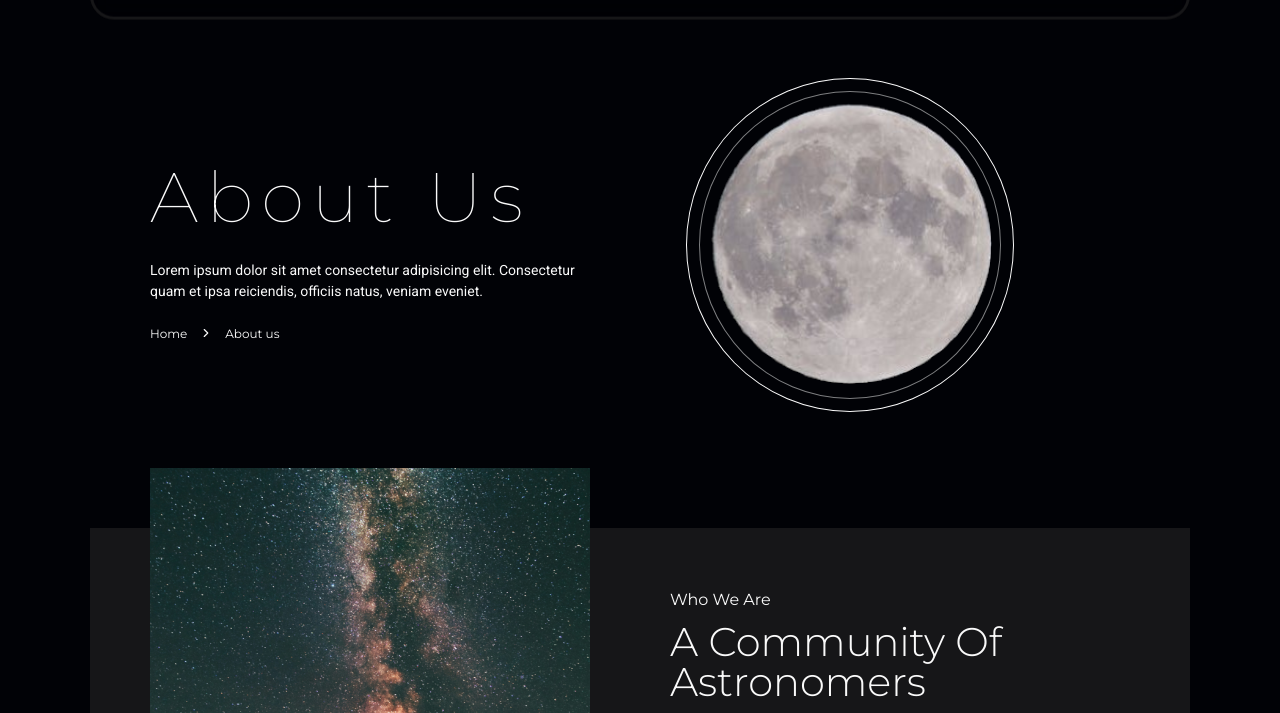
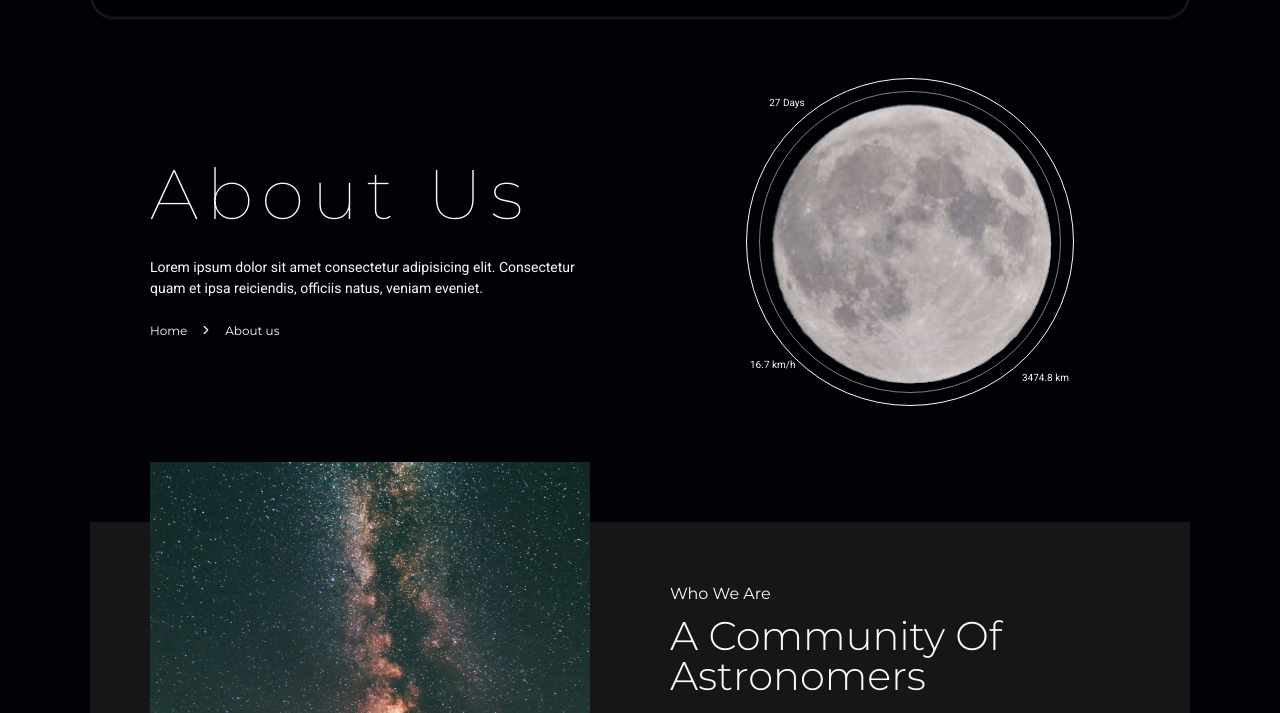
Before and after one commit to SofiaCantalupi/astron-website, a plain HTML site: page index.html in a window 1280 px wide. Shown: the part 71-784 px from the top of the page. Drawn offline with Linux system fonts and the light colour scheme.

Commit message:
add data to moon image

```diff
--- a/css/style.css
+++ b/css/style.css
@@ -1,12 +1,5 @@
 @import url('https://fonts.googleapis.com/css2?family=Montserrat:ital,wght@0,100..900;1,100..900&family=Roboto:ital,wght@0,100..900;1,100..900&display=swap');
 
-/* color fondo #010206
-
-Color sections gris #161618
-
-Color letras #FAFAFA
-
-*/
 
 :root {
   /* Fonts */
@@ -17,7 +10,7 @@ Color letras #FAFAFA
   --color-white: #FAFAFA;
   --color-black: #010206;
   --color-grey: #161618;
-  --color-yellow: rgb(198, 211, 5);
+  --color-yellow: rgb(176, 186, 23);
 
   --foreground: var(--color-white);
   --background: var(--color-black);
@@ -274,17 +267,20 @@ h2 {
 
   .hero__moon {
     display: flex;
+    align-items: center;
+    justify-content: center;
 
     .image-container {
       position: relative;
 
       .circle {
         position: absolute;
-        inset: -4px; /*toma todo el tamano de la caja*/
+        inset: -4px;
+        /*toma x el tamano de la caja*/
         border-radius: 50%;
         border: 1px solid var(--color-white);
 
-        &:before  {
+        &:before {
           content: '';
           position: absolute;
           inset: 12px;
@@ -296,11 +292,40 @@ h2 {
 
 
       img {
+        display: flex;
         width: 320px;
         height: auto;
         margin: auto;
         /* es lo mismo que usar justify-content y align-items center en hero__moon. Se puede aplicar porque el padre es flex, si el padre NO es flex solo se puede centrar horizontalmente  */
+
       }
+
+      .data {
+        position: absolute;
+        font-size: 10px;
+        transition: all 0.3s ease-in-out;
+
+        &.day {
+          top: 4%;
+          left: 6%;
+        }
+
+        &.km {
+          left: 85%;
+          top: 90%;
+        }
+
+        &.kmh {
+          top: 86%;
+        }
+      }
+
+      &:hover .data {
+        color: var(--color-yellow);
+        transform: scale(120%);
+      }
+
+
     }
 
   }
--- a/index.html
+++ b/index.html
@@ -75,12 +75,11 @@
                 <div class="image-container">
                     <img src="/images/luna-2.png" alt="Full moon photo">
                     <div class="circle">
-
                     </div>
+                    <span class="data day">27 Days</span>
+                    <span class="data km">3474.8 km</span>
+                    <span class="data kmh">16.7 km/h</span>
                 </div>
-                <!-- <p>27 Day</p>
-                <p>3474,8 km</p>
-                <p>16,7 km/h</p> -->
             </div>
 
         </section>
```
